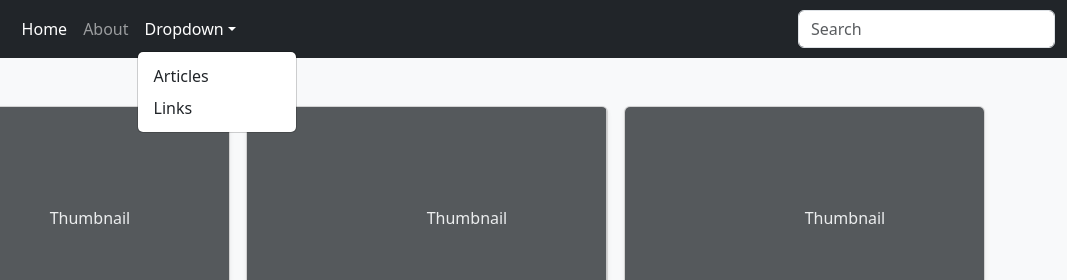
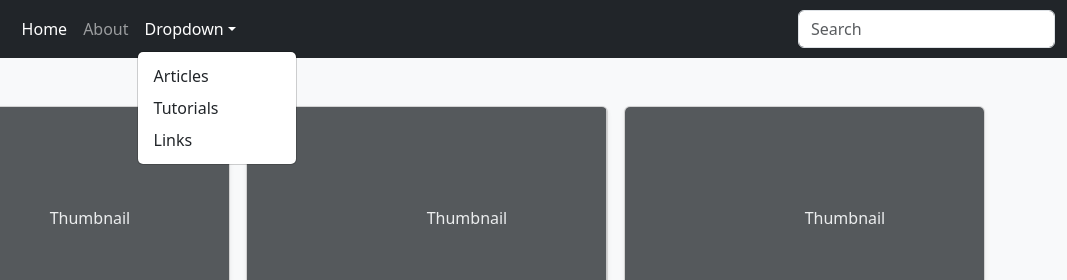
Before and after one commit to juchamberlain/webdev, a plain HTML site: page articles.html in a window 1280 px wide. Both pictures are taken after a click on the link "Dropdown". Shown: the top 280 px of the page, 213-1280 px from the left. Drawn offline with nearby package versions, Linux system fonts and the light colour scheme.

Commit message:
Update articles.html

```diff
--- a/articles.html
+++ b/articles.html
@@ -85,6 +85,9 @@
                 <ul class="dropdown-menu">
                   <li>
                     <a class="dropdown-item" href="articles.html">Articles</a>
+                  </li>
+                  <li>
+                    <a class="dropdown-item" href="tutorials.html">Tutorials</a>
                   </li>
                   <li><a class="dropdown-item" href="links.html">Links</a></li>
                 </ul>
```
